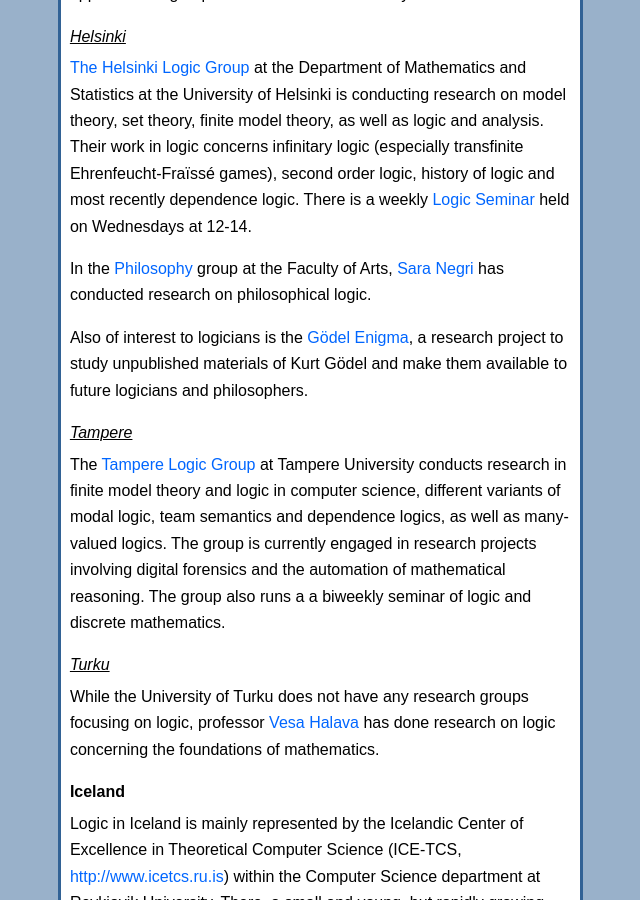
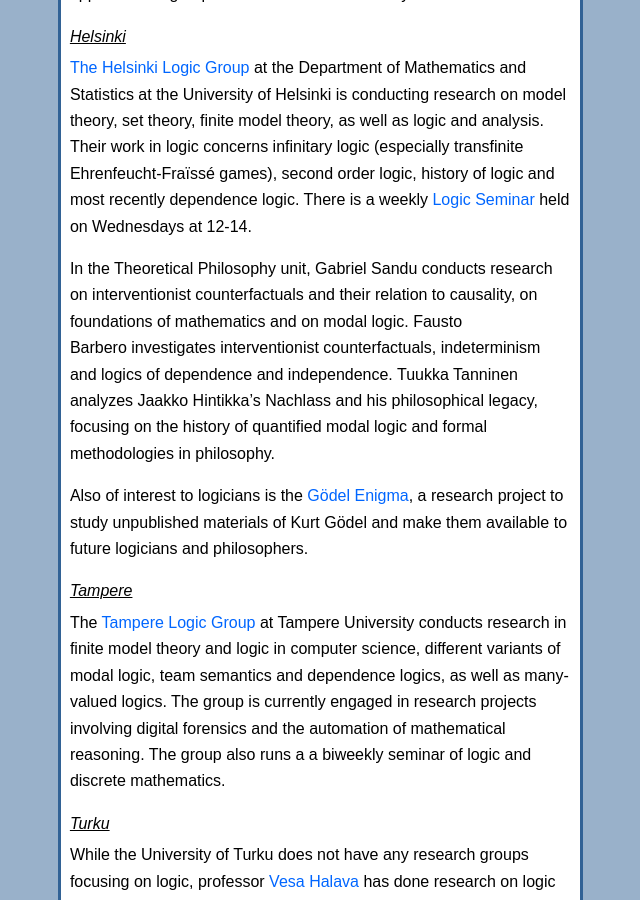
Before and after one commit to scandinavianlogic/scandinavianlogic.github.io, a Jekyll site: the page built from logic-in-scandinavia.md, in a window 1280 px wide and 900 px high, scrolled down 1766 px. Shown: the whole window, without its empty margins (453-1093 px from the left). Built offline with Jekyll 4.4.1, drawn with Linux system fonts in a browser that asks for light colours.

Commit message:
Update logic-in-scandinavia.md
New text from Lauri regarding the philosophers in Helsinki.

```diff
--- a/logic-in-scandinavia.md
+++ b/logic-in-scandinavia.md
@@ -76,12 +76,12 @@ most recently dependence logic. There is a weekly
 [Logic Seminar](https://wiki.helsinki.fi/xwiki/bin/view/Logic/Home/Seminar/)
 held on Wednesdays at 12-14.
 
-In the
-[Philosophy](https://www2.helsinki.fi/en/faculty-of-arts/research/disciplines/philosophy-history-and-art/philosophy)
-group at the Faculty of Arts,
-[Sara Negri](https://www2.helsinki.fi/en/people/people-finder/sara-negri-9032085)
-has conducted research on philosophical
-logic.
+In the Theoretical Philosophy unit, Gabriel Sandu conducts research on interventionist
+counterfactuals and their relation to causality, on foundations of mathematics and on
+modal logic. Fausto Barbero investigates interventionist counterfactuals, indeterminism
+and logics of dependence and independence. Tuukka Tanninen analyzes Jaakko Hintikka's
+Nachlass and his philosophical legacy, focusing on the history of quantified modal logic
+and formal methodologies in philosophy.
 
 Also of interest to logicians is the
 [Gödel Enigma](https://www2.helsinki.fi/en/researchgroups/godel-enigma),
```
